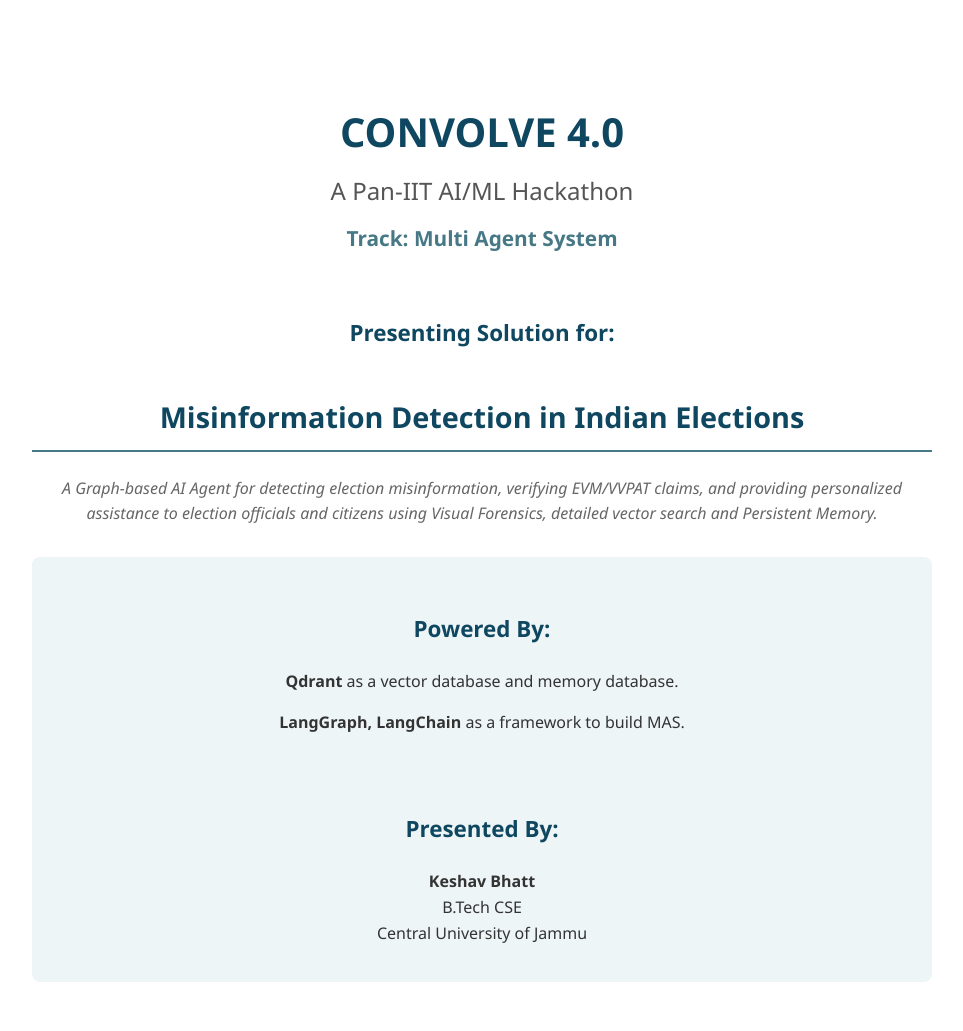
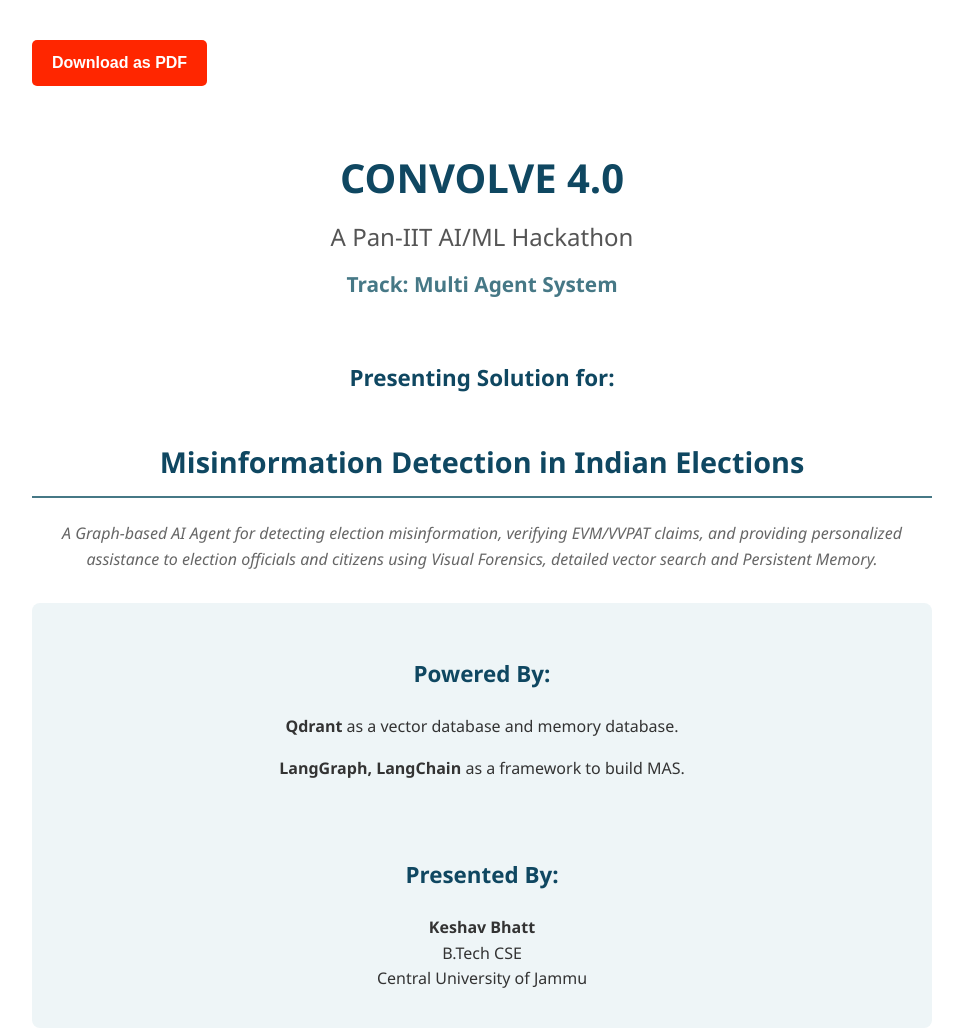
Before and after one commit to Keshav-CUJ/Info_on_Qdrant_MAS, a plain HTML site: page index.html in a window 1280 px wide. Shown: the top 1031 px of the page, without its empty margins (158-1121 px from the left). Drawn offline with Linux system fonts and the light colour scheme.

Commit message:
Add download pdf button

```diff
--- a/index.html
+++ b/index.html
@@ -135,11 +135,29 @@
         margin: 30px 0;
         text-align: center;
       }
+      .download-btn {
+        display: inline-block;
+        background-color: #ff2600; /* Blue background */
+        color: white; /* White text */
+        padding: 10px 20px; /* Spacing inside the button */
+        text-decoration: none; /* Removes the underline */
+        border-radius: 5px; /* Rounded corners */
+        font-family: Arial, sans-serif;
+        font-weight: bold;
+        transition: background-color 0.3s;
+      }
+
+      .download-btn:hover {
+        background-color: #0056b3; /* Darker blue when hovering */
+      }
     </style>
   </head>
   <body>
     <div class="container">
       <header>
+        <a href="./CONVOLVE.pdf" download="./CONVOLVE.pdf" class="download-btn">
+          Download as PDF
+        </a>
         <h1>CONVOLVE 4.0</h1>
         <div class="text-center subtitle">A Pan-IIT AI/ML Hackathon</div>
         <div class="text-center track-title">Track: Multi Agent System</div>
```
Also changed, not shown: 1 other file.
